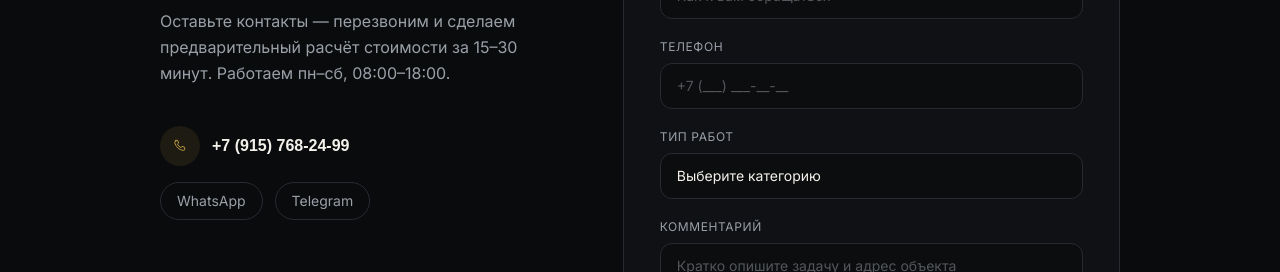
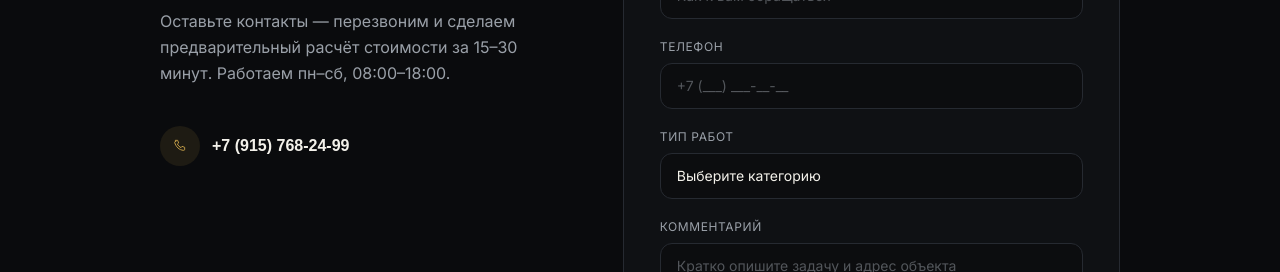
Before and after one commit to komarovsania-cell/promalp-vladimir, a Next.js app: page / in a window 1280 px wide. Shown: the part 4087-4359 px from the top of the page. Built offline with nearby package versions, Linux system fonts and the light colour scheme; a web font is replaced by a local one.

Commit message:
Remove WhatsApp and Telegram links from ContactForm
Removed WhatsApp and Telegram links from the contact form.

```diff
--- a/src/components/ContactForm.tsx
+++ b/src/components/ContactForm.tsx
@@ -75,24 +75,6 @@ export default function ContactForm() {
                 </span>
                 <span className="font-display font-semibold">{site.phoneDisplay}</span>
               </a>
-              <div className="flex gap-3 text-sm">
-                <a
-                  href={site.whatsappHref}
-                  target="_blank"
-                  rel="noopener noreferrer"
-                  className="rounded-full border border-ink-border px-4 py-2 text-paper-muted hover:border-gold/50 hover:text-gold transition-colors"
-                >
-                  WhatsApp
-                </a>
-                <a
-                  href={site.telegramHref}
-                  target="_blank"
-                  rel="noopener noreferrer"
-                  className="rounded-full border border-ink-border px-4 py-2 text-paper-muted hover:border-gold/50 hover:text-gold transition-colors"
-                >
-                  Telegram
-                </a>
-              </div>
             </Reveal>
           </div>
 
```
